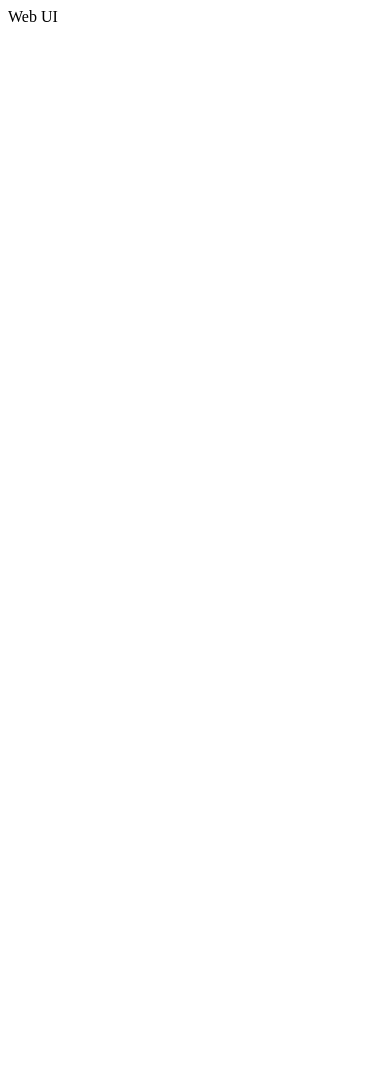
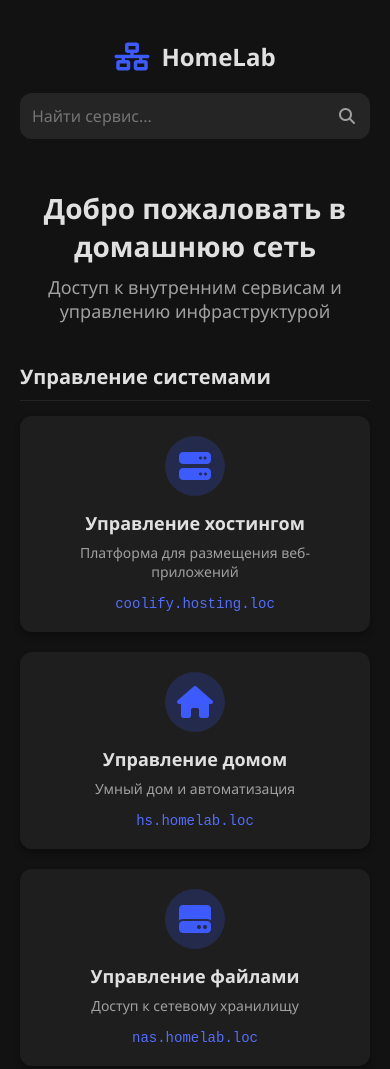
Before and after one commit to mr-scrpt/homelab_ui, a plain HTML site: page index.html in a window 390 px wide. Shown: the top 1069 px of the page. Before the commit the page ends 844 px from the top, so only its background shows below. Drawn offline with Linux system fonts and the light colour scheme.

Commit message:
feat: ui impl

```diff
--- a/index.html
+++ b/index.html
@@ -1,10 +1,53 @@
 <!doctype html>
-<html lang="en">
+<html lang="ru">
   <head>
     <meta charset="UTF-8" />
-    <title>Document</title>
+    <meta name="viewport" content="width=device-width, initial-scale=1.0" />
+    <title>HomeLab - Домашняя сеть</title>
+    <link rel="stylesheet" href="style.css" />
+    <link
+      rel="stylesheet"
+      href="https://cdnjs.cloudflare.com/ajax/libs/font-awesome/6.4.0/css/all.min.css"
+    />
   </head>
   <body>
-    <div>Web UI</div>
+    <div class="container">
+      <header>
+        <div class="logo">
+          <i class="fas fa-network-wired"></i>
+          <h1>HomeLab</h1>
+        </div>
+        <div class="search-container">
+          <input type="text" id="search" placeholder="Найти сервис..." />
+          <i class="fas fa-search"></i>
+        </div>
+      </header>
+
+      <div class="welcome-section">
+        <h2>Добро пожаловать в домашнюю сеть</h2>
+        <p>Доступ к внутренним сервисам и управлению инфраструктурой</p>
+      </div>
+
+      <div class="services-container">
+        <div class="category">
+          <h3>Управление системами</h3>
+          <div class="services" id="management-services"></div>
+        </div>
+        <div class="category">
+          <h3>Медиа сервисы</h3>
+          <div class="services" id="media-services"></div>
+        </div>
+        <div class="category">
+          <h3>Сетевые сервисы</h3>
+          <div class="services" id="network-services"></div>
+        </div>
+      </div>
+    </div>
+
+    <footer>
+      <p>HomeLab Dashboard © <span id="current-year"></span></p>
+    </footer>
+
+    <script src="script.js"></script>
   </body>
 </html>
--- /dev/null
+++ b/script.js
@@ -0,0 +1,201 @@
+// Массив со всеми сервисами
+const services = [
+  {
+    name: "Управление роутером",
+    description: "Настройка сети и доступа к интернету",
+    url: "router.homelab.loc",
+    category: "network",
+    icon: "fa-router",
+  },
+  {
+    name: "Управление хостингом",
+    description: "Платформа для размещения веб-приложений",
+    url: "coolify.hosting.loc",
+    category: "management",
+    icon: "fa-server",
+  },
+  {
+    name: "Управление Pi Hole",
+    description: "Блокировка рекламы на уровне DNS",
+    url: "dns.homelab.loc",
+    category: "network",
+    icon: "fa-ban",
+  },
+  {
+    name: "Управление домом",
+    description: "Умный дом и автоматизация",
+    url: "hs.homelab.loc",
+    category: "management",
+    icon: "fa-house",
+  },
+  {
+    name: "Управление файлами",
+    description: "Доступ к сетевому хранилищу",
+    url: "nas.homelab.loc",
+    category: "management",
+    icon: "fa-hard-drive",
+  },
+  {
+    name: "Управление PROXMOX",
+    description: "Виртуализация и контейнеры",
+    url: "proxmox.homelab.loc",
+    category: "management",
+    icon: "fa-cubes",
+  },
+  {
+    name: "Torrent WebUI",
+    description: "Загрузка файлов через торрент-клиент",
+    url: "download.homelab.loc",
+    category: "media",
+    icon: "fa-download",
+  },
+  {
+    name: "Медиасервер",
+    description: "Стриминг фильмов, сериалов и музыки",
+    url: "plex.homelab.loc",
+    category: "media",
+    icon: "fa-photo-film",
+  },
+  {
+    name: "Панель для Traefik",
+    description: "Управление обратным прокси",
+    url: "proxy.homelab.loc",
+    category: "network",
+    icon: "fa-globe",
+  },
+];
+
+// Загрузка сервисов при загрузке страницы
+document.addEventListener("DOMContentLoaded", () => {
+  renderServices();
+  setupSearch();
+  document.getElementById("current-year").textContent =
+    new Date().getFullYear();
+});
+
+// Функция для отображения сервисов
+function renderServices() {
+  const managementServices = document.getElementById("management-services");
+  const mediaServices = document.getElementById("media-services");
+  const networkServices = document.getElementById("network-services");
+
+  // Очистка контейнеров
+  managementServices.innerHTML = "";
+  mediaServices.innerHTML = "";
+  networkServices.innerHTML = "";
+
+  // Распределение сервисов по категориям
+  services.forEach((service) => {
+    const serviceCard = createServiceCard(service);
+
+    switch (service.category) {
+      case "management":
+        managementServices.appendChild(serviceCard);
+        break;
+      case "media":
+        mediaServices.appendChild(serviceCard);
+        break;
+      case "network":
+        networkServices.appendChild(serviceCard);
+        break;
+    }
+  });
+
+  // Скрытие пустых категорий
+  hideEmptyCategories();
+}
+
+// Создание карточки сервиса
+function createServiceCard(service) {
+  const card = document.createElement("div");
+  card.className = `service-card ${service.category}`;
+
+  card.innerHTML = `
+        <div class="icon">
+            <i class="fas ${service.icon}"></i>
+        </div>
+        <h4>${service.name}</h4>
+        <p>${service.description}</p>
+        <div class="url">${service.url}</div>
+    `;
+
+  // Добавление обработчика для перехода по ссылке
+  card.addEventListener("click", () => {
+    window.location.href = `http://${service.url}`;
+  });
+
+  return card;
+}
+
+// Скрытие пустых категорий
+function hideEmptyCategories() {
+  const categories = document.querySelectorAll(".category");
+
+  categories.forEach((category) => {
+    const services = category.querySelector(".services");
+    if (services.children.length === 0) {
+      category.style.display = "none";
+    } else {
+      category.style.display = "block";
+    }
+  });
+}
+
+// Настройка поиска
+function setupSearch() {
+  const searchInput = document.getElementById("search");
+
+  searchInput.addEventListener("input", () => {
+    const searchTerm = searchInput.value.toLowerCase();
+
+    if (searchTerm === "") {
+      // Если поиск пустой, показываем все сервисы
+      renderServices();
+      return;
+    }
+
+    // Фильтруем сервисы по поисковому запросу
+    const filteredServices = services.filter((service) => {
+      return (
+        service.name.toLowerCase().includes(searchTerm) ||
+        service.description.toLowerCase().includes(searchTerm) ||
+        service.url.toLowerCase().includes(searchTerm)
+      );
+    });
+
+    // Отображаем найденные сервисы
+    renderFilteredServices(filteredServices);
+  });
+}
+
+// Отображение отфильтрованных сервисов
+function renderFilteredServices(filteredServices) {
+  const managementServices = document.getElementById("management-services");
+  const mediaServices = document.getElementById("media-services");
+  const networkServices = document.getElementById("network-services");
+
+  // Очистка контейнеров
+  managementServices.innerHTML = "";
+  mediaServices.innerHTML = "";
+  networkServices.innerHTML = "";
+
+  // Распределение отфильтрованных сервисов по категориям
+  filteredServices.forEach((service) => {
+    const serviceCard = createServiceCard(service);
+
+    switch (service.category) {
+      case "management":
+        managementServices.appendChild(serviceCard);
+        break;
+      case "media":
+        mediaServices.appendChild(serviceCard);
+        break;
+      case "network":
+        networkServices.appendChild(serviceCard);
+        break;
+    }
+  });
+
+  // Скрытие пустых категорий
+  hideEmptyCategories();
+}
--- /dev/null
+++ b/style.css
@@ -0,0 +1,209 @@
+:root {
+  --bg-primary: #121212;
+  --bg-secondary: #1e1e1e;
+  --bg-tertiary: #252525;
+  --text-primary: #e0e0e0;
+  --text-secondary: #a0a0a0;
+  --accent-primary: #3d5afe;
+  --accent-secondary: #536dfe;
+  --category-management: #3d5afe;
+  --category-media: #00b0ff;
+  --category-network: #00e676;
+  --shadow: 0 4px 6px rgba(0, 0, 0, 0.3);
+  --radius: 12px;
+}
+
+* {
+  margin: 0;
+  padding: 0;
+  box-sizing: border-box;
+  font-family: "Segoe UI", Tahoma, Geneva, Verdana, sans-serif;
+}
+
+body {
+  background-color: var(--bg-primary);
+  color: var(--text-primary);
+  min-height: 100vh;
+  display: flex;
+  flex-direction: column;
+}
+
+.container {
+  max-width: 1200px;
+  margin: 0 auto;
+  padding: 20px;
+  flex: 1;
+}
+
+header {
+  display: flex;
+  justify-content: space-between;
+  align-items: center;
+  padding: 20px 0;
+  margin-bottom: 30px;
+}
+
+.logo {
+  display: flex;
+  align-items: center;
+  gap: 12px;
+}
+
+.logo i {
+  font-size: 28px;
+  color: var(--accent-primary);
+}
+
+.logo h1 {
+  font-size: 24px;
+  font-weight: 700;
+}
+
+.search-container {
+  position: relative;
+  width: 300px;
+}
+
+.search-container input {
+  width: 100%;
+  padding: 12px;
+  padding-right: 40px;
+  background-color: var(--bg-tertiary);
+  border: none;
+  border-radius: var(--radius);
+  color: var(--text-primary);
+  font-size: 16px;
+}
+
+.search-container i {
+  position: absolute;
+  right: 15px;
+  top: 50%;
+  transform: translateY(-50%);
+  color: var(--text-secondary);
+}
+
+.welcome-section {
+  text-align: center;
+  margin-bottom: 40px;
+}
+
+.welcome-section h2 {
+  font-size: 28px;
+  margin-bottom: 10px;
+}
+
+.welcome-section p {
+  color: var(--text-secondary);
+  font-size: 18px;
+}
+
+.category {
+  margin-bottom: 30px;
+}
+
+.category h3 {
+  font-size: 20px;
+  margin-bottom: 15px;
+  padding-bottom: 10px;
+  border-bottom: 1px solid var(--bg-tertiary);
+}
+
+.services {
+  display: grid;
+  grid-template-columns: repeat(auto-fill, minmax(250px, 1fr));
+  gap: 20px;
+}
+
+.service-card {
+  background-color: var(--bg-secondary);
+  border-radius: var(--radius);
+  padding: 20px;
+  transition:
+    transform 0.3s ease,
+    box-shadow 0.3s ease;
+  cursor: pointer;
+  display: flex;
+  flex-direction: column;
+  align-items: center;
+  text-align: center;
+  box-shadow: var(--shadow);
+}
+
+.service-card:hover {
+  transform: translateY(-5px);
+  box-shadow: 0 10px 15px rgba(0, 0, 0, 0.4);
+}
+
+.service-card .icon {
+  font-size: 32px;
+  margin-bottom: 15px;
+  height: 60px;
+  width: 60px;
+  display: flex;
+  align-items: center;
+  justify-content: center;
+  border-radius: 50%;
+}
+
+.management .icon {
+  background-color: rgba(61, 90, 254, 0.2);
+  color: var(--category-management);
+}
+
+.media .icon {
+  background-color: rgba(0, 176, 255, 0.2);
+  color: var(--category-media);
+}
+
+.network .icon {
+  background-color: rgba(0, 230, 118, 0.2);
+  color: var(--category-network);
+}
+
+.service-card h4 {
+  font-size: 18px;
+  margin-bottom: 8px;
+}
+
+.service-card p {
+  color: var(--text-secondary);
+  font-size: 14px;
+  margin-bottom: 15px;
+}
+
+.service-card .url {
+  color: var(--accent-secondary);
+  font-size: 14px;
+  font-family: monospace;
+  word-break: break-all;
+}
+
+footer {
+  text-align: center;
+  padding: 20px;
+  background-color: var(--bg-secondary);
+  color: var(--text-secondary);
+}
+
+/* Responsive design */
+@media (max-width: 768px) {
+  header {
+    flex-direction: column;
+    gap: 20px;
+  }
+
+  .search-container {
+    width: 100%;
+  }
+
+  .services {
+    grid-template-columns: repeat(auto-fill, minmax(200px, 1fr));
+  }
+}
+
+@media (max-width: 480px) {
+  .services {
+    grid-template-columns: 1fr;
+  }
+}
```
